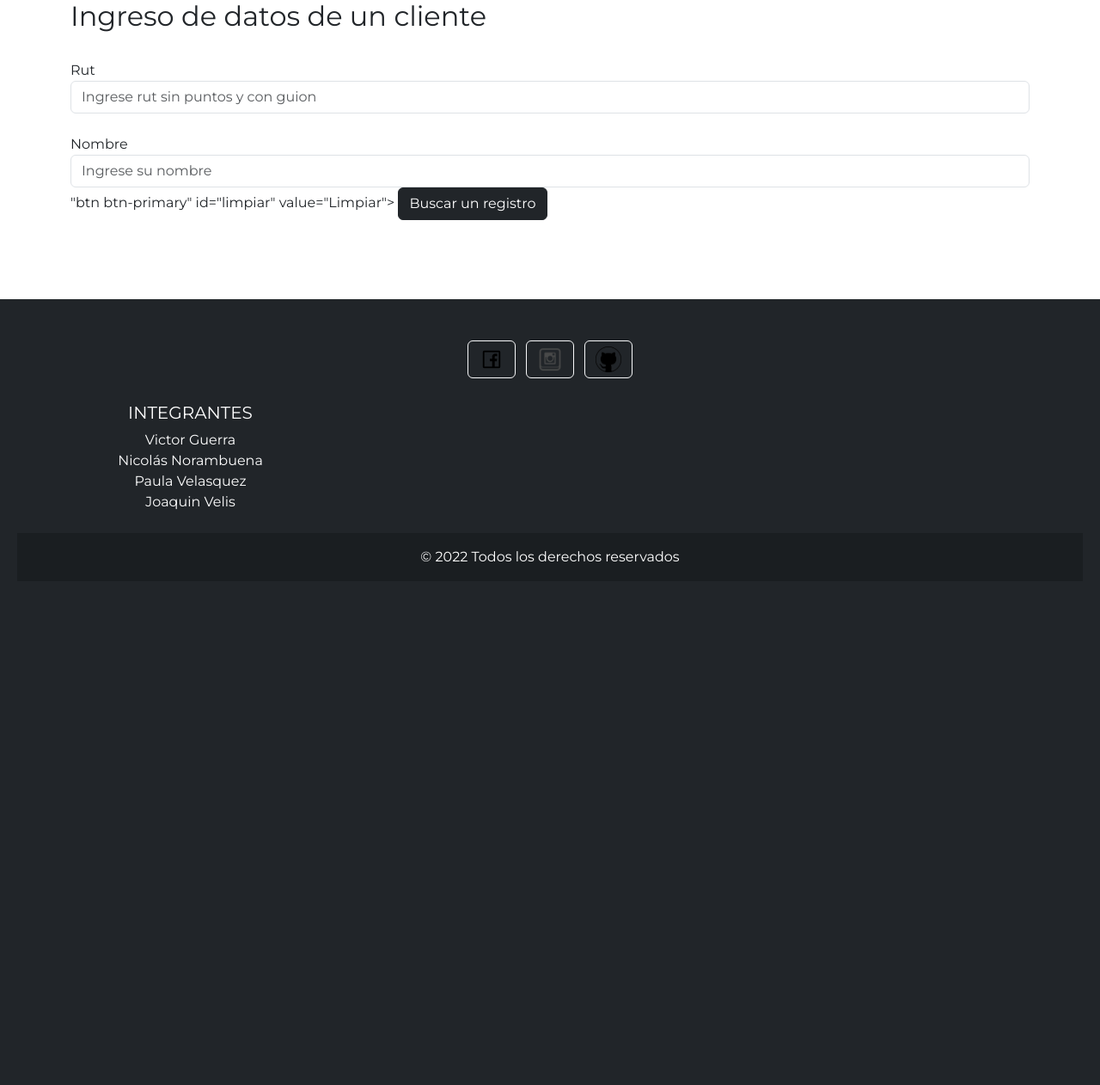
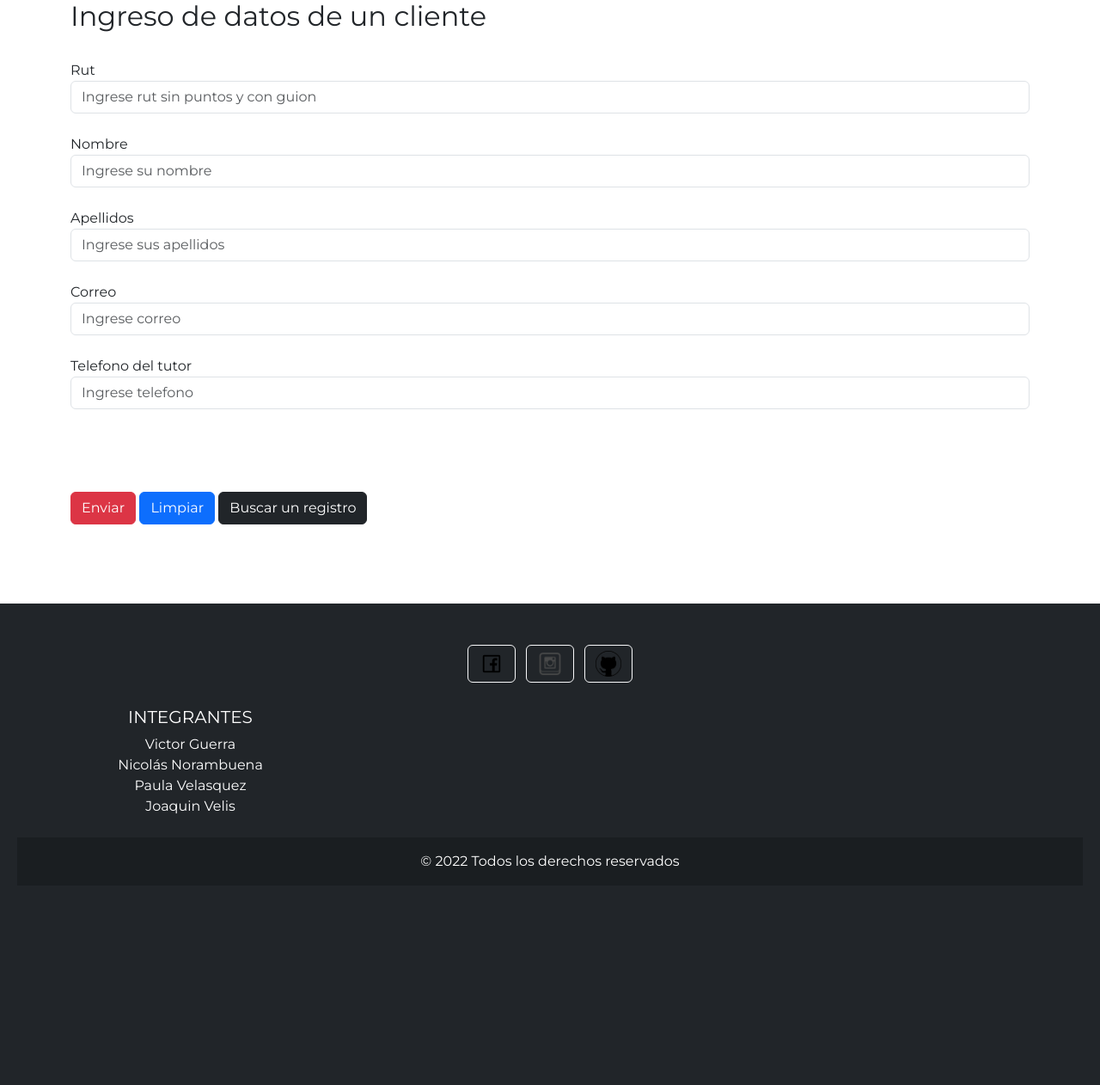
Before and after one commit to VelisRB/Experiencia3_GuerraNorambuenaVelasquezVelis_007D_, a Django app: page /registro.html in a window 1280 px wide. Shown: the part 123-1385 px from the top of the page at 86% size. Before the commit the page ends 776 px from the top, so only its background shows below. Run offline with Django 4.2, Linux system fonts and the light colour scheme; some libraries are stand-ins or nearby versions.

Commit message:
implementando mejoras al sitio

```diff
--- a/app/templates/app/registro.html
+++ b/app/templates/app/registro.html
@@ -142,7 +142,33 @@
                     <div class="form-group">
                         {{datoscliente_form.nombre.label}}
                         {{datoscliente_form.nombre}}
-                    "btn btn-primary" id="limpiar" value="Limpiar">
+                    </div>
+                    <br>
+
+                    <div class="form-group">
+                        {{datoscliente_form.apellidos.label}}
+                        {{datoscliente_form.apellidos}}
+                    </div>
+                    <br>
+
+                    <div class="form-group">
+                        {{datoscliente_form.correo.label}}
+                        {{datoscliente_form.correo}}
+                    </div>
+                    <br>
+
+                    <div class="form-group">
+                        {{datoscliente_form.telefono.label}}
+                        {{datoscliente_form.telefono}}
+                    </div>
+                    <br>
+
+                    <br>
+                     <br><br>
+                    <div class="row">
+                        <div class="col-md">
+                            <input type="submit" class="btn btn-danger" id="enviar" value="Enviar">
+                            <input type="reset" class="btn btn-primary" id="limpiar" value="Limpiar">
                             <a href="{% url 'mostrar' %}" class="btn btn-dark">Buscar un registro</a>
                         </div>
                     </div>
```
